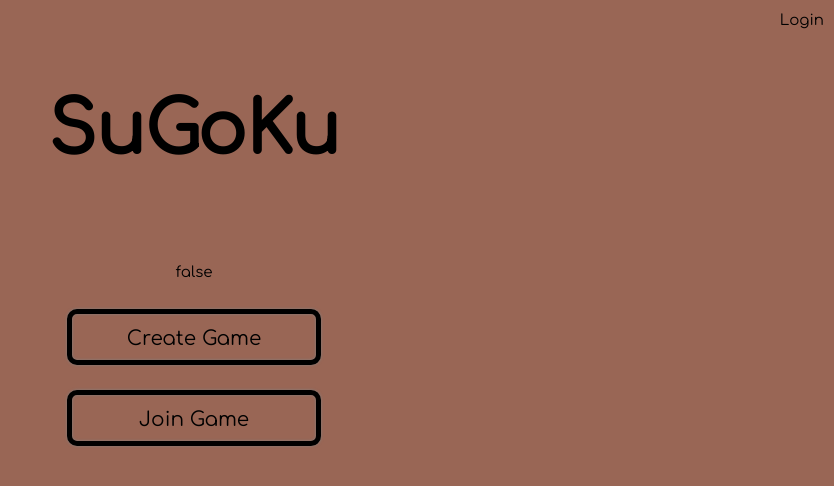
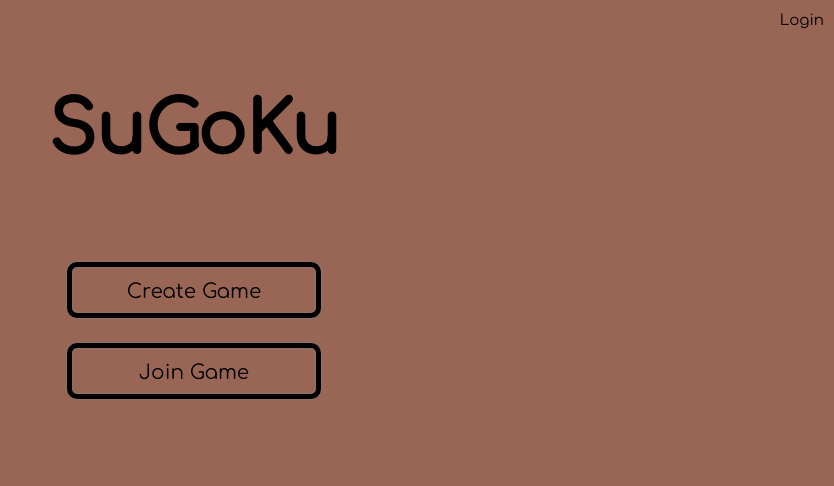
Before and after one commit to mhoobler/sudoku-chess2, a React (Create React App) app in the folder client/: page / in a window 1280 px wide. Shown: the top 486 px of the page, without its empty margins (446-1280 px from the left). Built offline with nearby package versions, Linux system fonts and the light colour scheme; no server answers.

Commit message:
removed test div

```diff
--- a/client/src/pages/Home.tsx
+++ b/client/src/pages/Home.tsx
@@ -18,7 +18,6 @@ const Home: React.FC = () => {
     <div className="menu-container">
       <div className="menu-header">
         <h1> SuGoKu </h1>
-        <div> {display.toString()} </div>
         <Login handleModal={handleModal} />
         {display ? (
           <FadeModal timer={400} handleModal={handleModal}>
```
